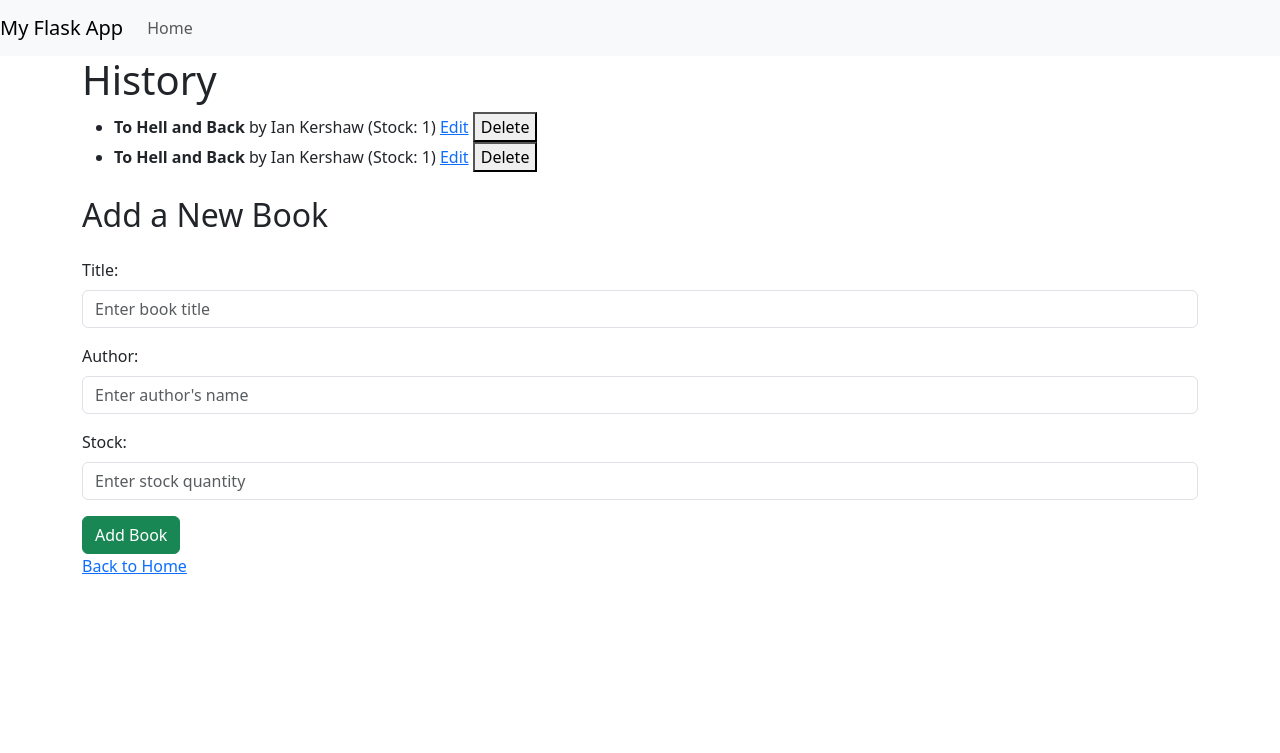
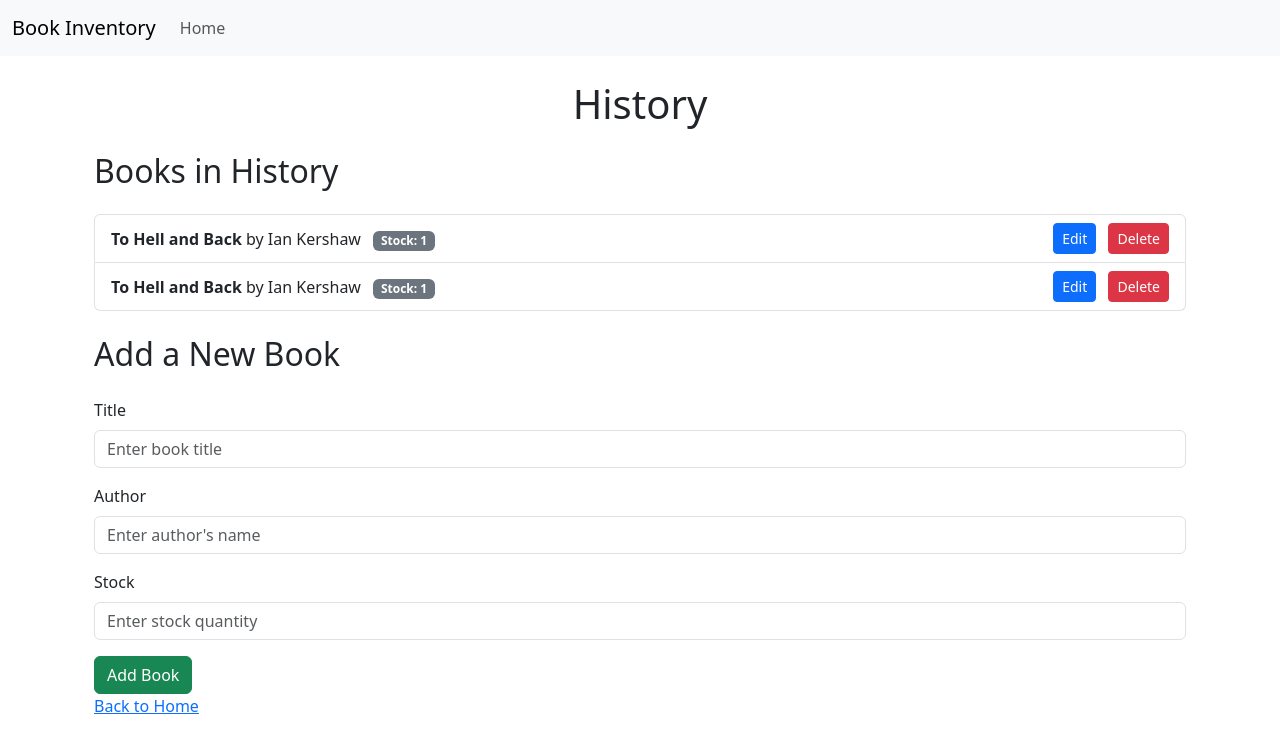
Before and after one commit to NersesArslan/book-inventory-app, a Flask app: a page that uses templates/genre_books.html in a window 1280 px wide. Shown: the top 753 px of the page. Run offline with Flask 3, Linux system fonts and the light colour scheme; some libraries are stand-ins or nearby versions.

Commit message:
added pagination, styled book lists in each genre page

```diff
--- a/templates/genre_books.html
+++ b/templates/genre_books.html
@@ -1,11 +1,25 @@
 {%extends 'layout.html'%} {%block body %}
-<h1>{{ genre.name }}</h1>
-<ul>
+<div class="container my-4">
+  <h1 class="text-center mb-4">{{ genre.name }}</h1>
+
+  <!-- List of Books -->
+  <h2 class="mb-4">Books in {{ genre.name }}</h2>
+  <ul class="list-group">
     {% for book in books %}
-  <li>
-    <strong>{{ book.title }}</strong> by {{ book.author }} (Stock: {{ book.stock
-    }})
-    <a href="{{ url_for('edit_book', book_id=book.id) }}">Edit</a>
+    <li
+      class="list-group-item d-flex justify-content-between align-items-center"
+    >
+      <div>
+        <strong>{{ book.title }}</strong> by {{ book.author }}
+        <span class="badge bg-secondary ms-2">Stock: {{ book.stock }}</span>
+      </div>
+      <div>
+        <a
+          href="{{ url_for('edit_book', book_id=book.id) }}"
+          class="btn btn-sm btn-primary me-2"
+        >
+          Edit
+        </a>
         <form
           action="{{ url_for('delete_book', book_id=book.id) }}"
           method="POST"
@@ -13,23 +27,27 @@
         >
           <button
             type="submit"
+            class="btn btn-sm btn-danger"
             onclick="return confirm('Are you sure you want to delete this book?');"
           >
             Delete
           </button>
         </form>
+      </div>
     </li>
     {% endfor %}
   </ul>
+
+  <!-- Add Book Form -->
   <h2 class="my-4">Add a New Book</h2>
   <form
     method="POST"
     action="{{ url_for('add_book_to_genre', genre_id=genre.id) }}"
-  lass="needs-validation"
+    class="needs-validation"
     novalidate
   >
     <div class="mb-3">
-    <label for="title" class="form-label">Title:</label>
+      <label for="title" class="form-label">Title</label>
       <input
         type="text"
         id="title"
@@ -40,7 +58,7 @@
       />
     </div>
     <div class="mb-3">
-    <label for="author" class="form-label">Author:</label>
+      <label for="author" class="form-label">Author</label>
       <input
         type="text"
         id="author"
@@ -51,7 +69,7 @@
       />
     </div>
     <div class="mb-3">
-    <label for="stock" class="form-label">Stock:</label>
+      <label for="stock" class="form-label">Stock</label>
       <input
         type="number"
         id="stock"
@@ -65,4 +83,6 @@
     <button type="submit" class="btn btn-success">Add Book</button>
   </form>
   <a href="{{ url_for('index') }}">Back to Home</a>
+</div>
+
 {% endblock%}
--- a/templates/includes/_navbar.html
+++ b/templates/includes/_navbar.html
@@ -1,27 +1,23 @@
 <nav class="navbar navbar-expand-lg navbar-light bg-light">
-  <a class="navbar-brand" href="#">My Flask App</a>
+  <div class="container-fluid">
+    <a class="navbar-brand" href="{{ url_for('index') }}">Book Inventory</a>
     <button
       class="navbar-toggler"
       type="button"
-    data-toggle="collapse"
-    data-target="#navbarSupportedContent"
-    aria-controls="navbarSupportedContent"
+      data-bs-toggle="collapse"
+      data-bs-target="#navbarNav"
+      aria-controls="navbarNav"
       aria-expanded="false"
       aria-label="Toggle navigation"
     >
       <span class="navbar-toggler-icon"></span>
     </button>
-
-  <div class="collapse navbar-collapse" id="navbarSupportedContent">
-    <ul class="navbar-nav mr-auto">
-      <li class="nav-item active">
-        <a class="nav-link" href="/"
-          >Home</a
-        >
+    <div class="collapse navbar-collapse" id="navbarNav">
+      <ul class="navbar-nav">
+        <li class="nav-item">
+          <a class="nav-link" href="{{ url_for('index') }}">Home</a>
         </li>
-
       </ul>
-
-    </form>
+    </div>
   </div>
 </nav>
```
Also changed, not shown: templates/home.html (+24 -0 lines), instance/app.db. Lines whose indentation alone changed are shown as unchanged.
